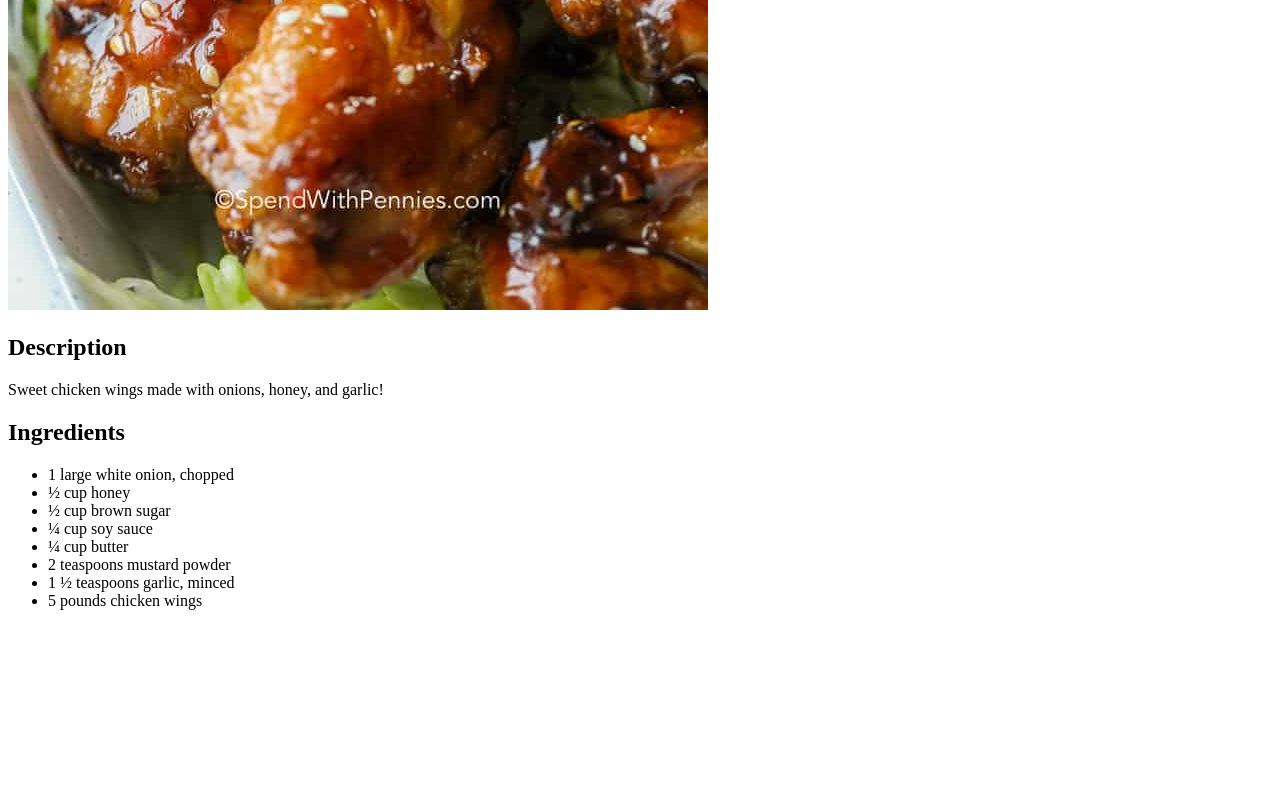
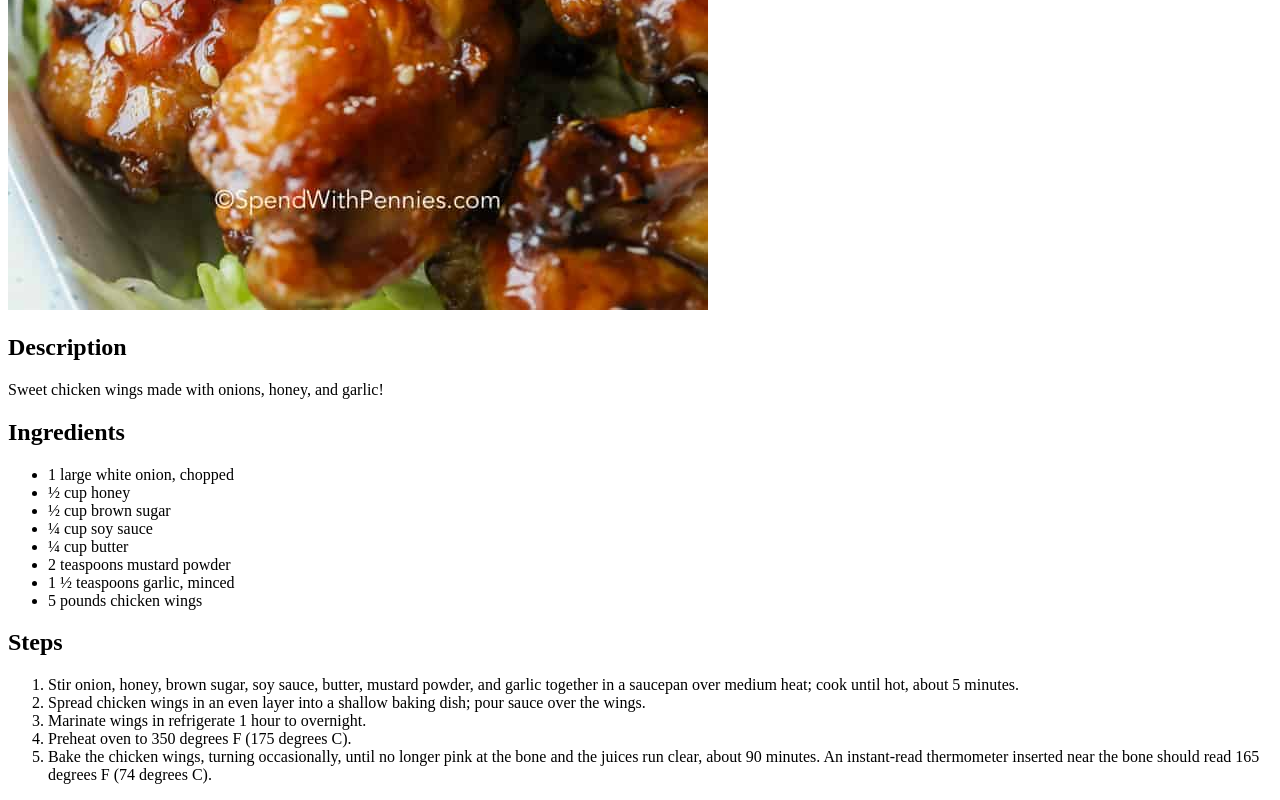
Before and after one commit to Epialess/odin-recipes, a plain HTML site: page recipes/chicken.html in a window 1280 px wide. Shown: the part 820-1620 px from the top of the page. Before the commit the page ends 1446 px from the top, so only its background shows below. Drawn offline with Linux system fonts and the light colour scheme.

Commit message:
Cited recipe source

```diff
--- a/recipes/chicken.html
+++ b/recipes/chicken.html
@@ -4,6 +4,7 @@
 <head>
     <meta charset="UTF-8">
 </head>
+<!-- recipe taken from https://www.allrecipes.com/recipe/232335/honey-garlic-chicken-wings/ -->
 
 <body>
     <h1>Honey Garlic Chicken Wings</h1>
@@ -21,6 +22,14 @@
         <li>1 ½ teaspoons garlic, minced</li>
         <li>5 pounds chicken wings</li>
     </ul>
+    <h2>Steps</h2>
+    <ol>
+        <li>Stir onion, honey, brown sugar, soy sauce, butter, mustard powder, and garlic together in a saucepan over medium heat; cook until hot, about 5 minutes.</li>
+        <li>Spread chicken wings in an even layer into a shallow baking dish; pour sauce over the wings.</li>
+        <li>Marinate wings in refrigerate 1 hour to overnight.</li>
+        <li>Preheat oven to 350 degrees F (175 degrees C).</li>
+        <li>Bake the chicken wings, turning occasionally, until no longer pink at the bone and the juices run clear, about 90 minutes. An instant-read thermometer inserted near the bone should read 165 degrees F (74 degrees C).</li>
+    </ol>
 </body>
 
 </html>
```
